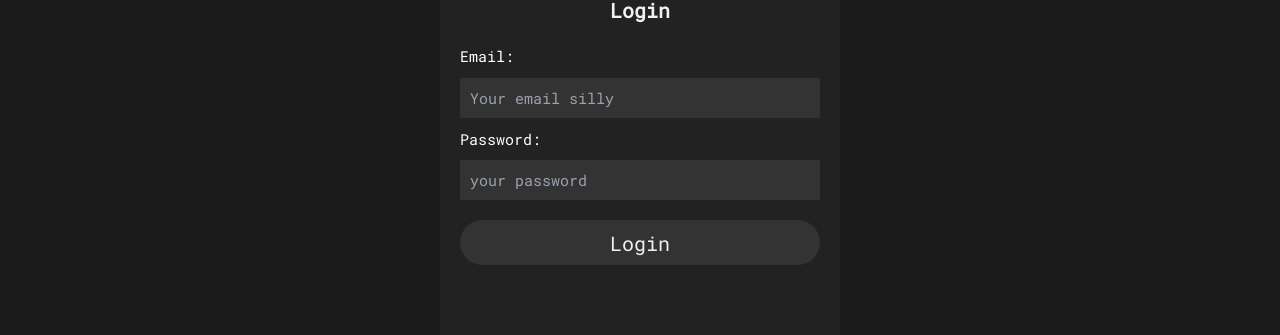
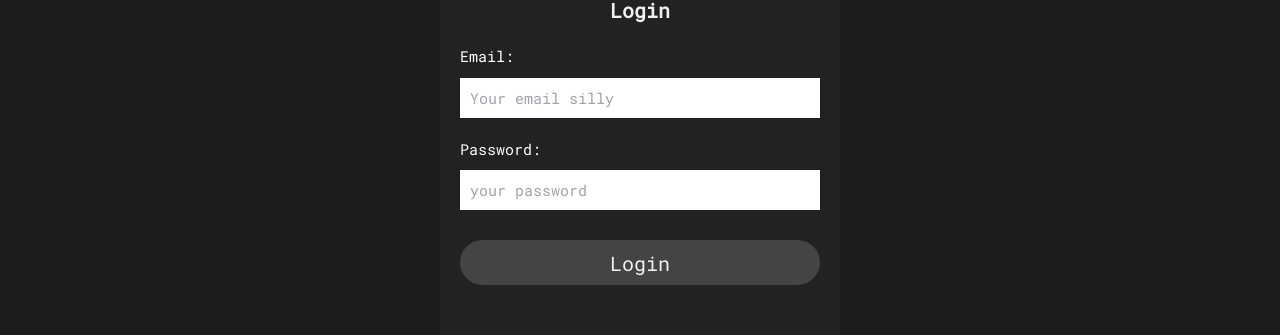
Before and after one commit to IllSmithDa/ironcode7, a React (Vite) app: page /login in a window 1280 px wide. Shown: the part 282-617 px from the top of the page. Built offline with nearby package versions, Linux system fonts and the light colour scheme; no server answers.

Commit message:
adjusted margins

```diff
--- a/src/App.tsx
+++ b/src/App.tsx
@@ -6,7 +6,6 @@ import {
 import Layout from './Layout';
 import Home from './pages/Home/Home';
 import Topics from './pages/Topics/Topics';
-import NoMatch from './NoMatch';
 import Languages from './pages/Languages/Languages';
 import TopicLayout from "./pages/Topics/TopicLayout";
 import HomeLayout from "./pages/Home/HomeLayout";
@@ -19,8 +18,10 @@ import Terms from "./pages/FooterLinkPages/Terms";
 import Login from "./components/Login/Login";
 import Auth from "./components/Auth/Auth";
 import Admin from "./pages/Admin/Admin";
+import NoMatch from "./pages/NoMatch/NoMatch";
+import ScrollToTop from "./ScrollTop";
 import './index.css';
-import ScrollToTop from "./ScrollTop";
+
 
 function App() {
 
--- a/src/components/Login/Login.tsx
+++ b/src/components/Login/Login.tsx
@@ -24,7 +24,8 @@ export default function Login() {
     <Form
       id="login-form"
       className={`
-        w-[95%] mx-[auto] px-[2rem] py-[10rem] min-h-[400px] bg-[#222]
+        w-[95%] mx-[auto] px-[2rem] py-[10rem] min-h-[400px] bg-[#CCC]
+        dark:bg-[#222]
         md:w-[400px]
       `}
     >
@@ -33,7 +34,7 @@ export default function Login() {
       `}>Login</h1>
       <label
         className={`
-          text-[1.5rem] text-[#FFF]
+          text-[1.5rem] dark:text-[#FFF]
         `}
       >
         Email:
@@ -42,7 +43,8 @@ export default function Login() {
         name="email"
         placeholder="Your email silly"
         className={`
-          w-[100%] h-[36px] my-[1rem] px-[1rem] py-[2rem] text-[#FFF] text-[1.5rem] bg-[#333]
+          w-[100%] h-[36px] mt-[1rem] mb-[2rem] px-[1rem] py-[2rem] text-[#000] text-[1.5rem]
+          dark:text-[#FFF]
         `}
         type="email"
       />
@@ -57,7 +59,7 @@ export default function Login() {
       }
       <label
         className={`
-          text-[1.5rem] text-[#FFF]
+          text-[1.5rem] dark:text-[#FFF]
         `}
       >
         Password:
@@ -66,7 +68,8 @@ export default function Login() {
         name="password"
         placeholder="your password"
         className={`
-          w-[100%] h-[36px] my-[1rem] px-[1rem] py-[2rem] text-[#FFF] text-[1.5rem] bg-[#333]
+          w-[100%] h-[36px] my-[1rem] px-[1rem] py-[2rem] text-[#000] text-[1.5rem]
+          dark:text-[#FFF]
         `}
         type="password"
       />
@@ -90,8 +93,9 @@ export default function Login() {
       }
       <button
         className={`
-          w-[100%] mt-[1rem] gap-[2rem] bg-[#333] text-[2rem] h-[45px] rounded-full
-          hover:bg-[#444]
+          w-[100%] mt-[2rem] gap-[2rem] bg-[#DDD] text-[2rem] h-[45px] rounded-full
+          hover:bg-[#EEE]
+          dark:hover:bg-[#555] dark:bg-[#444]
         `}
         type="submit"
       >
@@ -115,7 +119,8 @@ export default function Login() {
 
   return (
     <section className={`
-      bg-[#1C1C1C] h-[100vh] min-h-[900px] color-[#FFF] py-[13rem] relative
+      dark:bg-[#1C1C1C]
+      bg-[#DDD] h-[100vh] min-h-[900px] color-[#FFF] py-[13rem] relative
     `}>
       <Formik
         validateOnBlur={false}
--- a/src/components/Navbar/LanguageMenu.tsx
+++ b/src/components/Navbar/LanguageMenu.tsx
@@ -53,6 +53,7 @@ export default function LanguageMenu({
           relative z-[150] block text-[1.6rem] p-[1.5rem] bg-[#D1D1D1] active:bg-[#F9F9F9] border-b-[1px] border-[#AAA]
           dark:bg-[#181818] dark:hover:bg-[#393939] dark:border-b-[1px] dark:border-[#555]
           dark:md:border-b-[0]
+          xl:border-b-0
           hover:bg-[#E9E9E9]
         `}
         onClick={() => {
@@ -71,7 +72,7 @@ export default function LanguageMenu({
       <button
         onClick={() => setDesktopDropdown(!desktopDropdown)}
         className={`
-          hidden h-[47px] px-4 w-[150px] text-[1.5rem] bg-[#D6D6D6] hover:bg-[#E1E1E1] focus:bg-[#E1E1E1]
+          hidden h-[47px] px-4 w-[150px] text-[1.5rem] bg-[#D6D6D6] hover:bg-[#E1E1E1] focus:bg-[#E1E1E1] z-[1]
           lg:block
           dark:bg-[#181818] dark:hover:bg-[#333]
         `}
@@ -81,7 +82,7 @@ export default function LanguageMenu({
       <button
         onClick={() => setMobileDropdown(!mobileDropdown)}
         className={`
-          h-[47px] px-4 w-[150px] text-[1.5rem] bg-[#D6D6D6] hover:bg-[#E1E1E1] focus:bg-[#E1E1E1]
+          h-[47px] px-4 w-[150px] text-[1.5rem] bg-[#D6D6D6] hover:bg-[#E1E1E1] focus:bg-[#E1E1E1] z-[1]
           lg:hidden
           dark:bg-[#181818] dark:hover:bg-[#333]
         `}
@@ -105,7 +106,7 @@ export default function LanguageMenu({
         mobileDropdown ?
         <section
           className={`
-            h-[100vh] w-[100vw] absolute bg-[#DDD] top-0 left-0 overflow-y-scroll
+            h-[100vh] w-[100vw] fixed bg-[#DDD] top-0 left-0 overflow-y-scroll
             lg:hidden lg:w-[150px] lg:min-h-[auto] lg:top-[auto] lg:left-[auto] lg:right-0
             dark:bg-[#181818] p-[1rem]
           `}
@@ -142,7 +143,7 @@ export default function LanguageMenu({
       {
         desktopDropdown ?
         <div className={`
-          fixed z-50 left-0 top-0 w-[100%] h-[100%] justify-center flex-col overflow-auto
+          fixed z-[50] left-0 top-0 w-[100%] h-[100%] justify-center flex-col overflow-auto
         `} onClick={() => {
           setDesktopDropdown(false);
         }}></div>:
--- a/src/components/Navbar/TopicMenu.tsx
+++ b/src/components/Navbar/TopicMenu.tsx
@@ -108,7 +108,7 @@ export default function TopicMenu({
       {navOpen ?
         <section
           className={`
-            z-1000 absolute bg-[#DDD] w-[100vw] h-[100vh] top-0 left-0 overflow-y-scroll px-[1rem] pt-[1rem] pb-[4rem]
+            z-[150] absolute bg-[#DDD] w-[100vw] h-[100vh] top-0 left-0 overflow-y-scroll px-[1rem] pt-[1rem] pb-[4rem]
             dark:bg-[#1C1C1C]
 
           `}
```
Also changed, not shown: src/pages/NoMatch/NoMatch.tsx (renamed from src/NoMatch.tsx).
